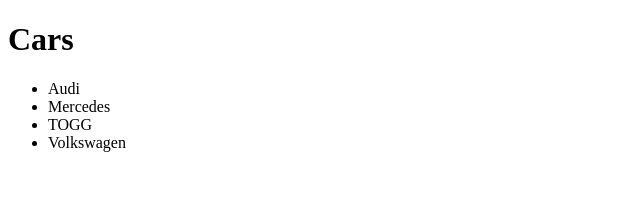
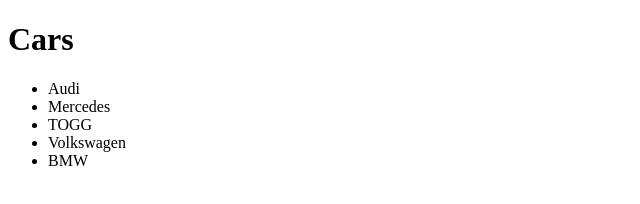
Before and after one commit to DenisTransfer/T138, a plain HTML site: page index.html in a window 1280 px wide. Shown: the full height of the page, 0-640 px from the left. Drawn offline with Linux system fonts and the light colour scheme.

Commit message:
BMW eklendi

```diff
--- a/index.html
+++ b/index.html
@@ -12,6 +12,7 @@
         <li>Mercedes</li>
         <li>TOGG</li>
         <li>Volkswagen</li>
+        <li>BMW</li>
     </ul>
 </body>
 </html>
```
